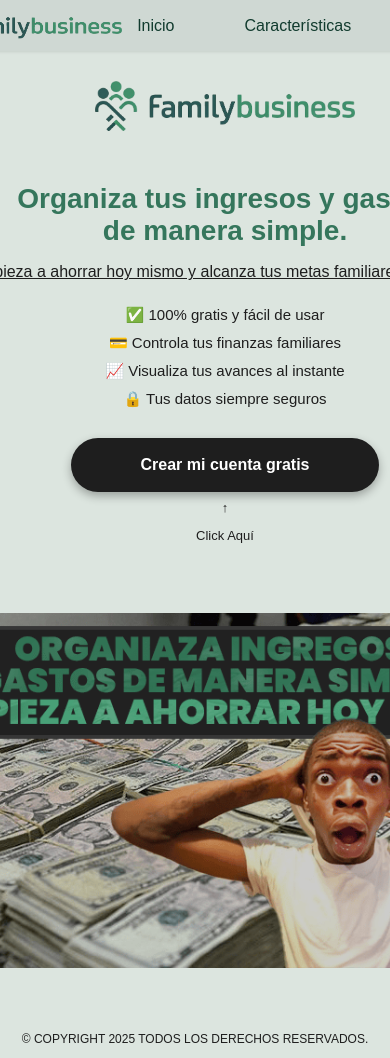
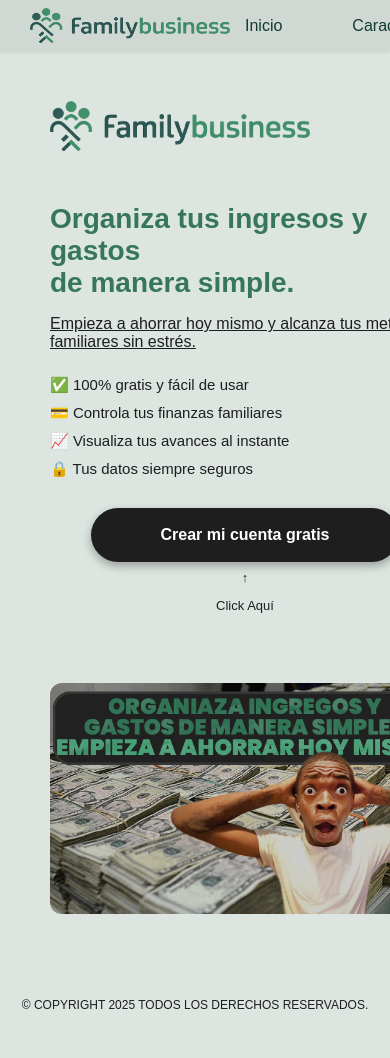
Before and after one commit to Johanexx/FamilyBussinesPROJECT, a React (Vite) app: page /cta in a window 390 px wide. Shown: the top 1058 px of the page. After the commit the page ends 1012 px from the top, so only its background shows below. Built offline with nearby package versions, Linux system fonts and the light colour scheme.

Commit message:
arreglar errores

```diff
--- a/src/App.css
+++ b/src/App.css
@@ -50,3 +50,52 @@
     /* mismo tono que en la imagen */
     font-weight: 600;
 }
+
+footer {
+    font-size: 12px;
+    color: #1e1e1e;
+    margin-top: 30px;
+    text-align: center;
+}
+
+/* ====== Responsive ====== */
+@media (max-width: 900px) {
+    .cta-container {
+        flex-direction: column;
+        text-align: center;
+        padding: 30px;
+    }
+
+    .left {
+        text-align: center;
+    }
+
+    .banner-text {
+        bottom: 15px;
+        left: 15px;
+        right: 15px;
+        text-align: center;
+    }
+
+    .banner-img {
+        max-width: 100%;
+    }
+
+    .logo {
+        width: 200px;
+    }
+}
+
+html,
+body,
+#root {
+    margin: 0;
+    padding: 0;
+    width: 100%;
+    height: 100%;
+}
+
+body {
+    background-color: #DEE8E0;
+    /* tu color verde claro */
+}
--- a/src/ComponentCTA/CTA.css
+++ b/src/ComponentCTA/CTA.css
@@ -1,4 +1,3 @@
-/* ====== Paleta ====== */
 body {
     margin: 0;
     font-family: "Poppins", Arial, sans-serif;
@@ -8,7 +7,6 @@ body {
     justify-content: center;
 }
 
-/* ====== Contenedor principal ====== */
 .cta-container {
     width: 100%;
     max-width: 1200px;
@@ -19,7 +17,7 @@ body {
     padding: 50px;
 }
 
-/* ====== Lado izquierdo ====== */
+/* lado izq*/
 .left {
     flex: 1;
     text-align: left;
@@ -44,7 +42,6 @@ body {
     text-decoration: underline;
 }
 
-/* ====== Lista de beneficios ====== */
 .benefits {
     list-style: none;
     padding: 0;
@@ -56,7 +53,6 @@ body {
     font-size: 15px;
 }
 
-/* ====== Botón CTA ====== */
 .button-container {
     margin: 20px 0 30px;
     text-align: center;
@@ -126,39 +122,3 @@ button:hover {
     margin: 5px 0 0;
     font-size: 14px;
 }
-
-/* ====== Footer ====== */
-footer {
-    font-size: 12px;
-    color: #1e1e1e;
-    margin-top: 30px;
-    text-align: center;
-}
-
-/* ====== Responsive ====== */
-@media (max-width: 900px) {
-    .cta-container {
-        flex-direction: column;
-        text-align: center;
-        padding: 30px;
-    }
-
-    .left {
-        text-align: center;
-    }
-
-    .banner-text {
-        bottom: 15px;
-        left: 15px;
-        right: 15px;
-        text-align: center;
-    }
-
-    .banner-img {
-        max-width: 100%;
-    }
-
-    .logo {
-        width: 200px;
-    }
-}
```
Also changed, not shown: 1 other file (tests, documents, lock files or other folders).
